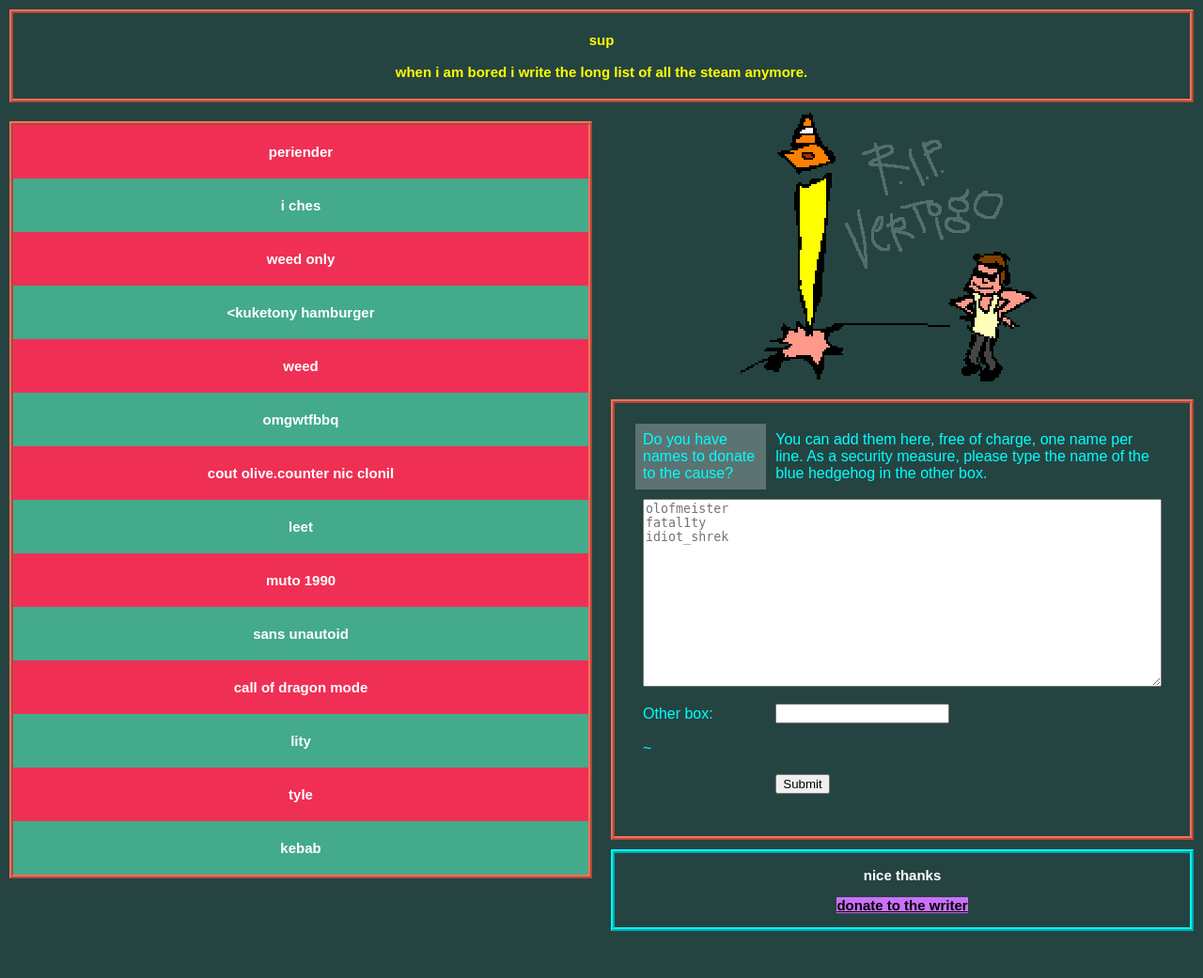
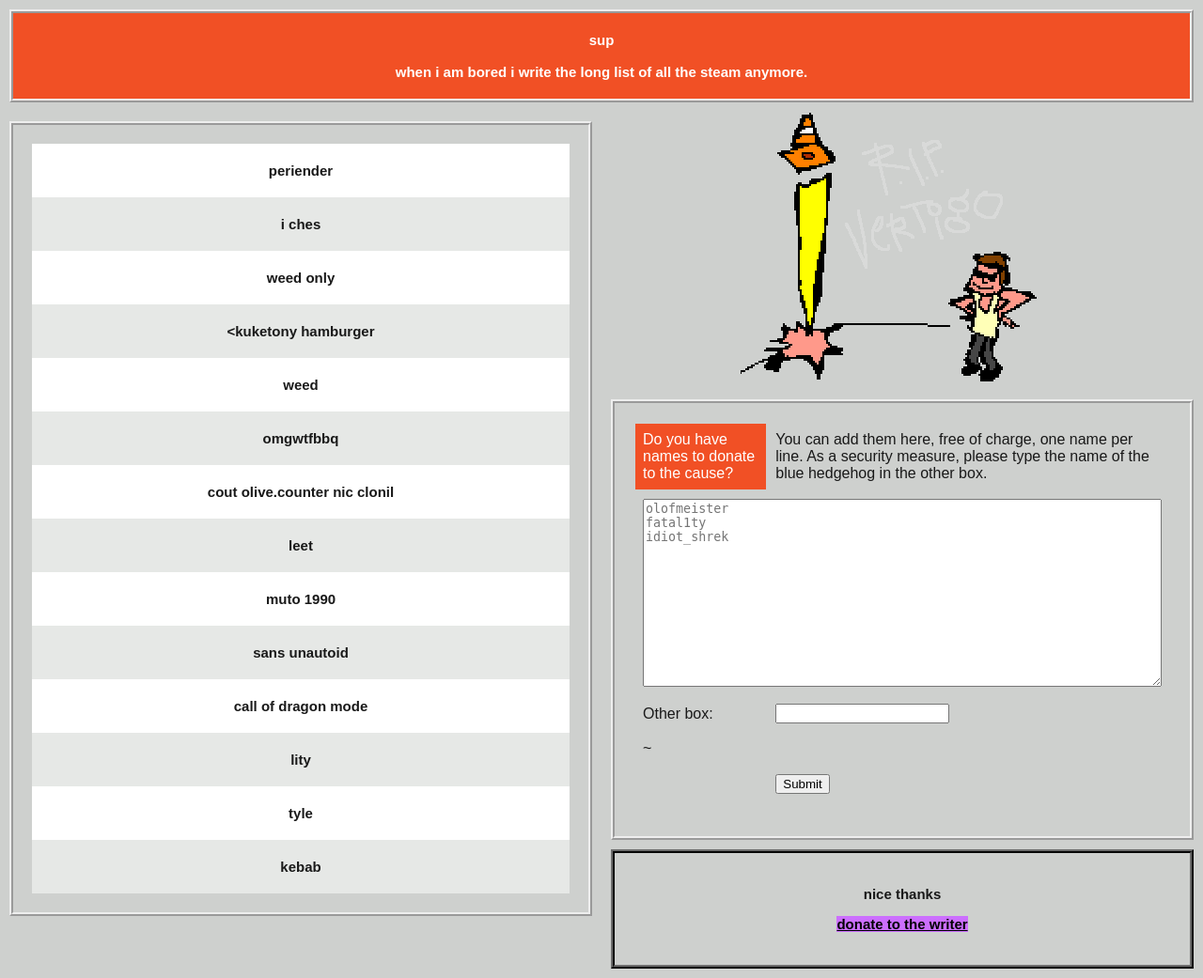
Before and after one commit to free-ghz/steam-name-gen, a PHP site: page / in a window 1280 px wide. Shown: the whole page at 94% size. Before the commit the page ends 991 px from the top, so only its background shows below. Run offline with PHP 8.4, Linux system fonts and the light colour scheme.

Commit message:
Change theme
Color scheme change.

```diff
--- a/index.php
+++ b/index.php
@@ -85,15 +85,17 @@
 	$descript = str_replace("$", "<br />", $descript);
 ?>
 <?php
-	$c_wall = "254441";
+	$c_wall = "CED0CE";
+	$header_wall = "F15025";
+	$header_contrast ="FFFFFF";
 
-	$c_border = "ff6f59";
-	$c_header_text = "ff0";
+	$c_border = "191919";
+	$c_header_text = "191919";
 
-	$c_a = "ef3054";
-	$c_b = "43aa8b";
+	$c_a = "FFFFFF";
+	$c_b = "E6E8E6";
 
-	$c_text = "fff";
+	$c_text = "191919";
 ?>
 <html>
 	<head>
@@ -110,7 +112,7 @@
 			body {
 				background-color:#<?php echo $c_wall;?>;
 				background-attachment: fixed;
-				color:#00ffff;
+				color:#191919;
 				font-family: arial, helvetica, monospace;
 				font-size:15px;
 				font-weight: bold;
@@ -126,17 +128,26 @@
 			.left, .right {
 				width:50%;
 			}
-			.header {
-				color:#<?php echo $c_header_text;?> !important;
-				background-color:#<?php echo $c_wall;?>;
-				padding:20px;
+
+			.orange {
+				background-color:#<?php echo $header_wall; ?>;
+				color:#<?php echo $header_contrast; ?>;
 			}
 			.wew {
-				color:#<?php echo $c_text;?>;
-				border-color:#<?php echo $c_border;?>;
 				border-style: ridge;
 				border-width: 4px;
 				margin:10px;
+				padding:20px;
+			}
+
+			.presentation {
+				color:#<?php echo $c_text;?>;
+				border-color:#<?php echo $c_border;?>;
+			}
+			.suggestion {
+				background-color:#<?php echo $c_border; ?>;
+				color:#<?php echo $c_wall;?>;
+				border-color:#<?php echo $c_wall;?>;
 			}
 			.names {
 				font-weight:bold;
@@ -152,9 +163,6 @@
 
 			td {
 				padding: 8px;
-			}
-			.extra {
-				background-color:#ffffff40;
 			}
 
 			textarea {
@@ -173,16 +181,19 @@
 		</style>
 	</head>
 	<body>
-				<div class="wew header" >
+		<div class="wew orange" >
 			<?php echo $descript; ?>
 		</div>
+
 		<div class="right">
+
 			<img src="moan.png" class="logo" alt="old vertigo was better" />
-				<div class="wew header suggestion">
+
+			<div class="wew">
 				<form action="complaints.php" method="post" accept-charset="UTF-8">
 					<table>
 						<tr>
-								<td class="extra">Do you have names to donate to the cause?</td>
+							<td class="orange">Do you have names to donate to the cause?</td>
 							<td>You can add them here, free of charge, one name per line. As a security measure, please type the name of the blue hedgehog in the other box.</td>
 						</tr>
 						<tr>
@@ -208,11 +219,14 @@ idiot_shrek"></textarea>
 					</table>
 				</form>
 			</div>
-				<div class="wew" style="border-color:#00ffff;">
+
+			<div class="wew presentation">
 				<p>nice thanks</p>
 				<p><a href="https://paypal.me/laanemae/420">donate to the writer</a></p>
 			</div>
+
 		</div>
+
 		<div class="left">
 			<div class="wew">
 				<?php
```
Also changed, not shown: complaints.php (+5 -3 lines), variables.php (+5 -5 lines). Lines whose indentation alone changed are shown as unchanged.
